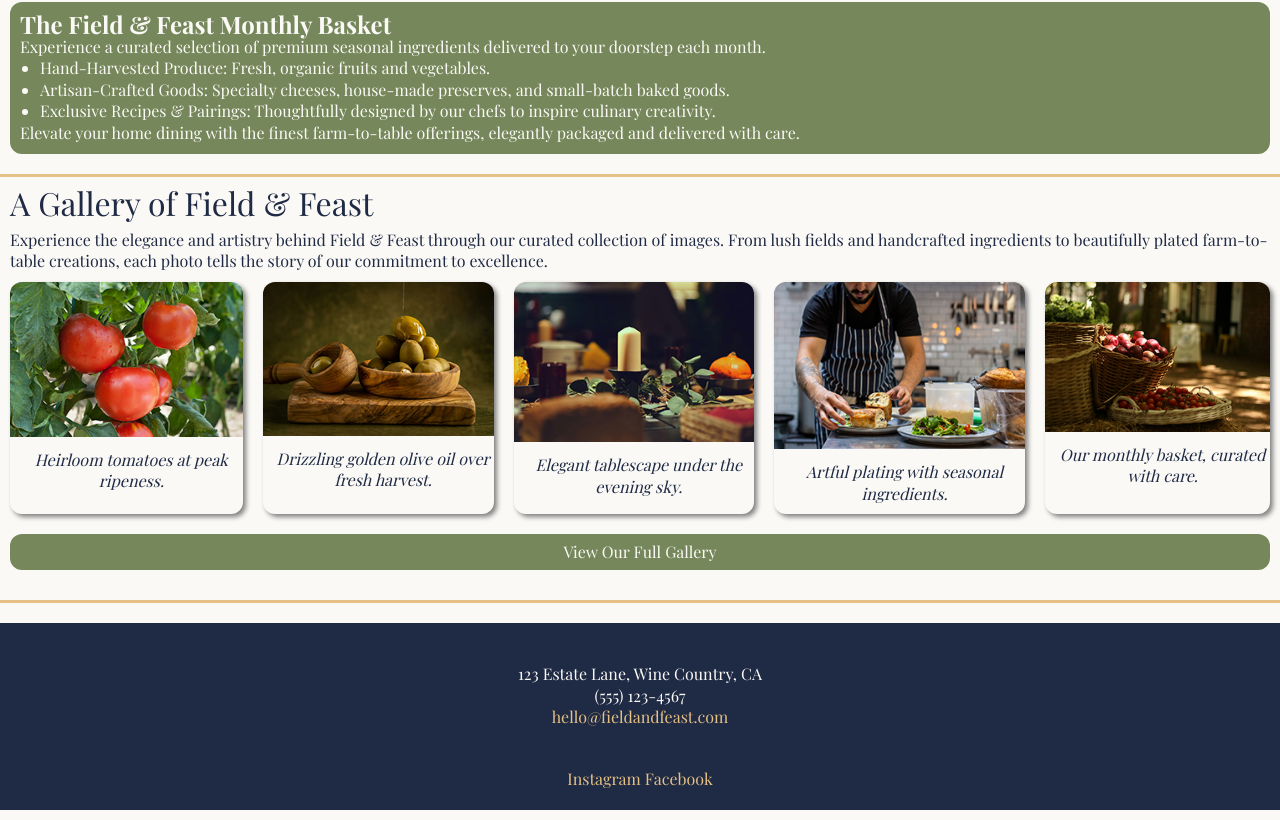
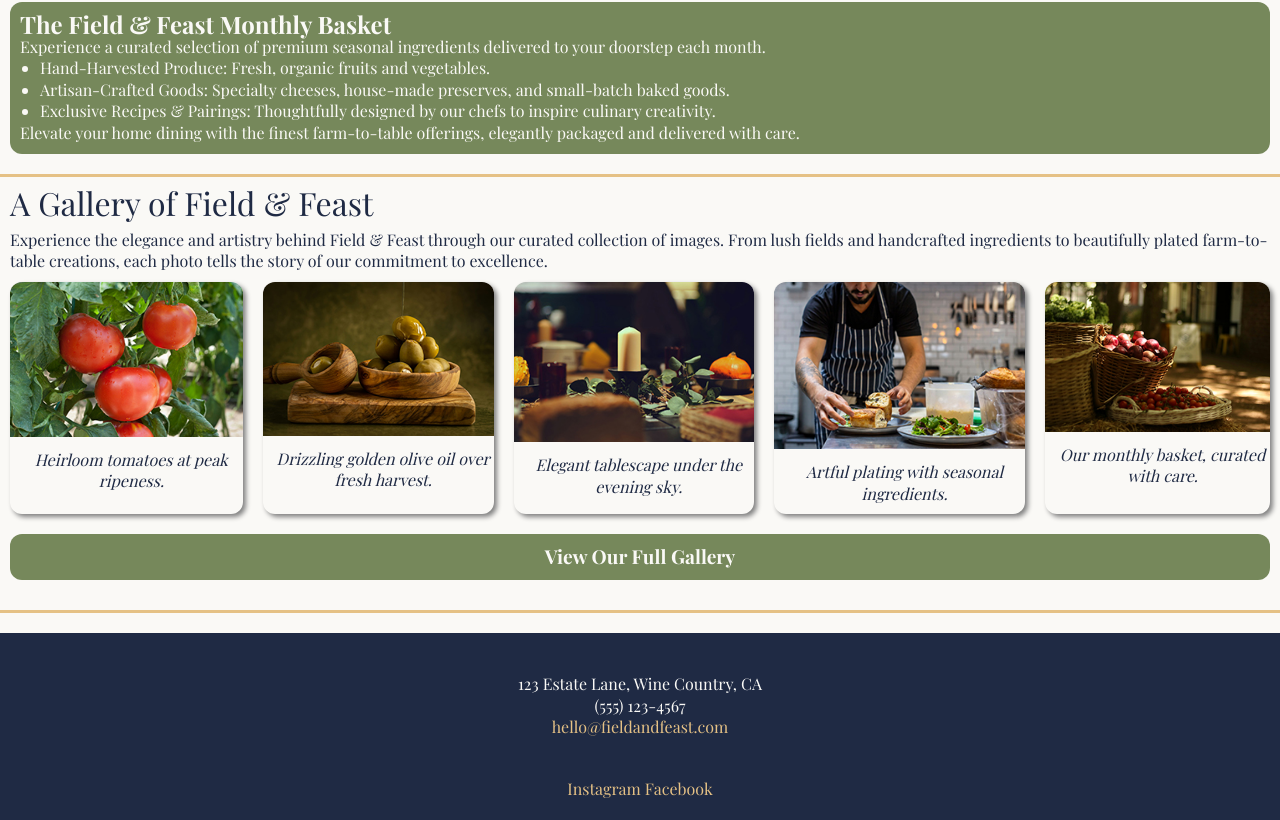
Before and after one commit to taylormccrea/fieldandfeast, a plain HTML site: page index.html in a window 1280 px wide. Shown: the part 1063-1883 px from the top of the page. Drawn offline with nearby package versions, Linux system fonts and the light colour scheme; a web font is replaced by a local one.

Commit message:
HTML error
fixed HTML error and altered CSS to adjust for those changes

```diff
--- a/index.html
+++ b/index.html
@@ -109,10 +109,9 @@
                                 images/basket-600w.jpg 600w"
                         alt="Baskets full of varying vegetables">
                     <p>Our monthly basket, curated with care.</p>
-                </div >
-                <section id="ViewGallery">
-                    <a href="#">View Our Full Gallery</a>
-                </section>
+                </div>
+
+                <p id="ViewGallery">View Our Full Gallery</p>
             </section>
         </main>
 
--- a/style.css
+++ b/style.css
@@ -161,11 +161,11 @@ nav a {
 	text-align: center;
 	margin: 10px;
 	padding: 10px;
+	color: var(--soft-white);
+	font-weight: bold;
+	font-size: 1.2rem;
 }
-#ViewGallery a {
-	text-decoration: none;
-	color: var(--soft-white);
-}
+
 footer {
 	text-align: center;
 	padding-bottom: 20px;
```
